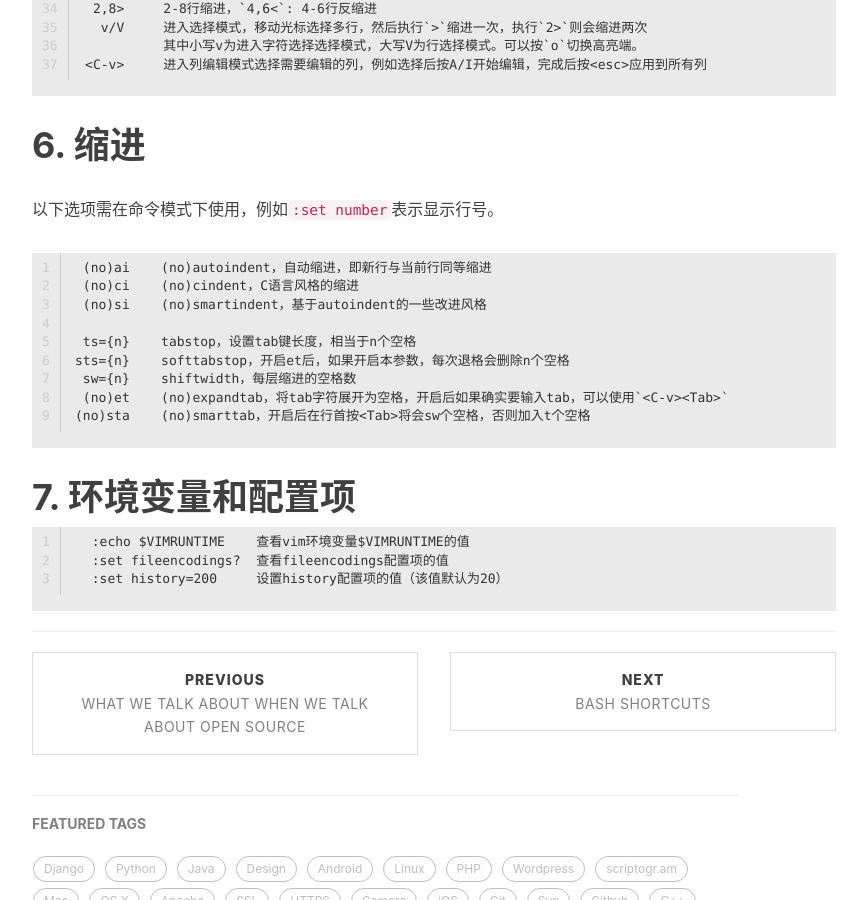
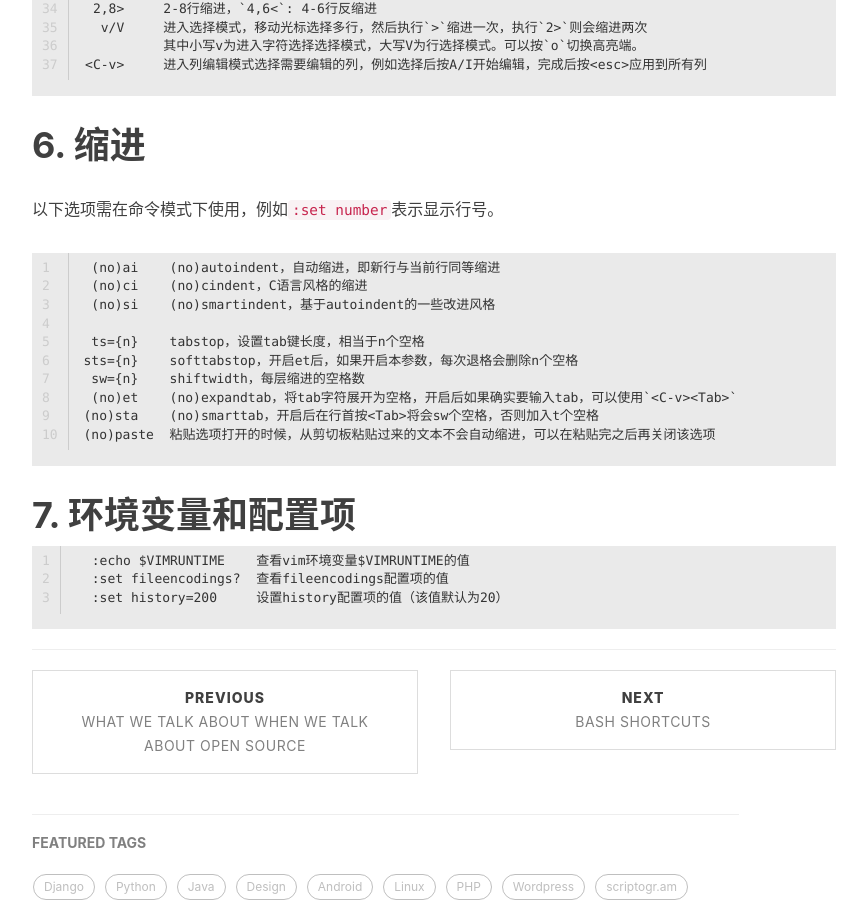
Before and after one commit to kimiazhu/kimiazhu.github.io, a Jekyll site: the page built from _posts/2016-05-16-vim_faq.markdown, in a window 1280 px wide and 900 px high, scrolled down 5810 px. Shown: the whole window, without its empty margins (233-1100 px from the left). Built offline with Jekyll 4.4.1, drawn with Linux system fonts in a browser that asks for light colours; nearby versions of some CDN libraries; comment, search, counter and statistics services are not loaded.

Commit message:
add set paste

```diff
--- a/_posts/2016-05-16-vim_faq.markdown
+++ b/_posts/2016-05-16-vim_faq.markdown
@@ -228,6 +228,8 @@ vim -p file1 file2 file3
 	 sw={n}    shiftwidth，每层缩进的空格数
 	 (no)et    (no)expandtab，将tab字符展开为空格，开启后如果确实要输入tab，可以使用`<C-v><Tab>`
 	(no)sta    (no)smarttab，开启后在行首按<Tab>将会sw个空格，否则加入t个空格
+	(no)paste  粘贴选项打开的时候，从剪切板粘贴过来的文本不会自动缩进，可以在粘贴完之后再关闭该选项
+
 
 # 7. 环境变量和配置项
 
```
